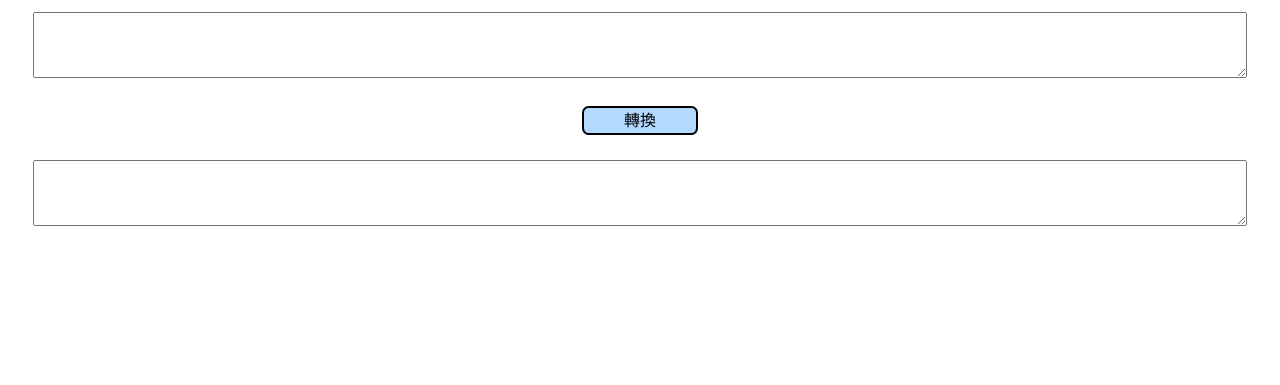
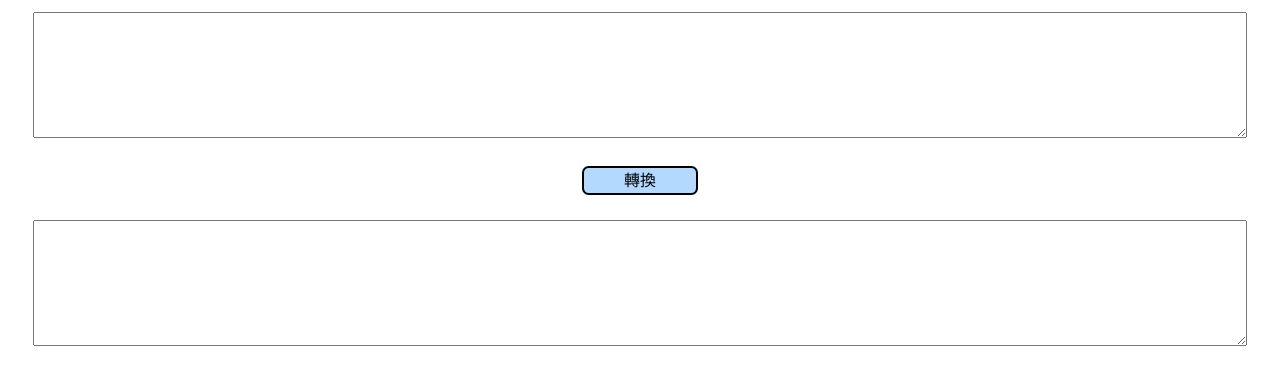
Before and after one commit to 064023/taigi-inator, a plain HTML site: page abc.html in a window 1280 px wide. Shown: the part 77-462 px from the top of the page. Drawn offline with Linux system fonts and the light colour scheme.

Commit message:
Update abc.html

```diff
--- a/abc.html
+++ b/abc.html
@@ -43,7 +43,7 @@
 
 <table>
 <tr><td>
-<textarea rows="4" cols="50" id="a"></textarea>
+<textarea rows="8" cols="50" id="a"></textarea>
 </td></tr>
 
 <tr><td>
@@ -51,7 +51,7 @@
 </td></tr>
 
 <tr><td>
-<textarea rows="4" cols="50" id="b"></textarea>
+<textarea rows="8" cols="50" id="b"></textarea>
 </td></tr>
 
 </table>
@@ -71,10 +71,9 @@ $.ajax({
 
 
 function start(){
-	//alert("幹");
 	var input = document.getElementById("a").value;
 	for(i=0;i<input.length;i++){
-		document.getElementById("b").value += data[input.substr(i, 1)];
+		document.getElementById("b").value += data[input.substr(i, 1)] + " ";
 	}
 
 
```
